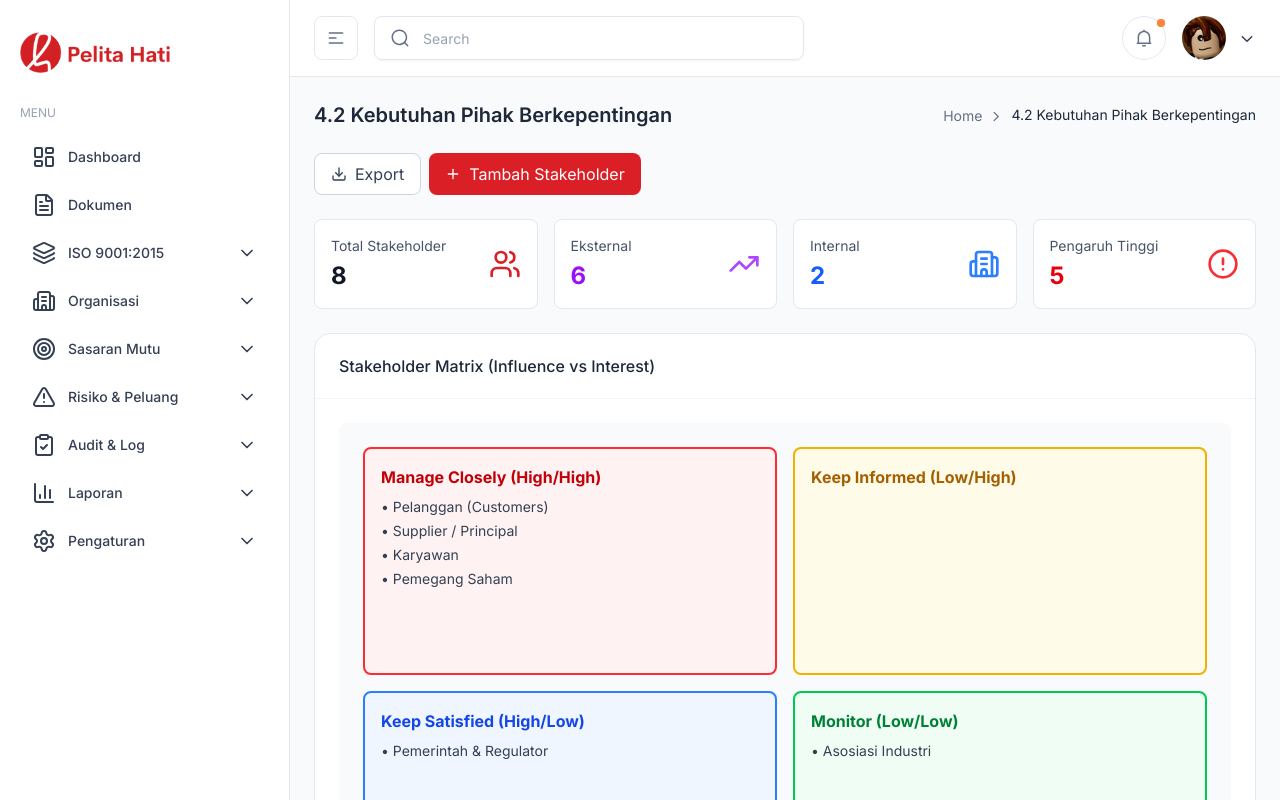
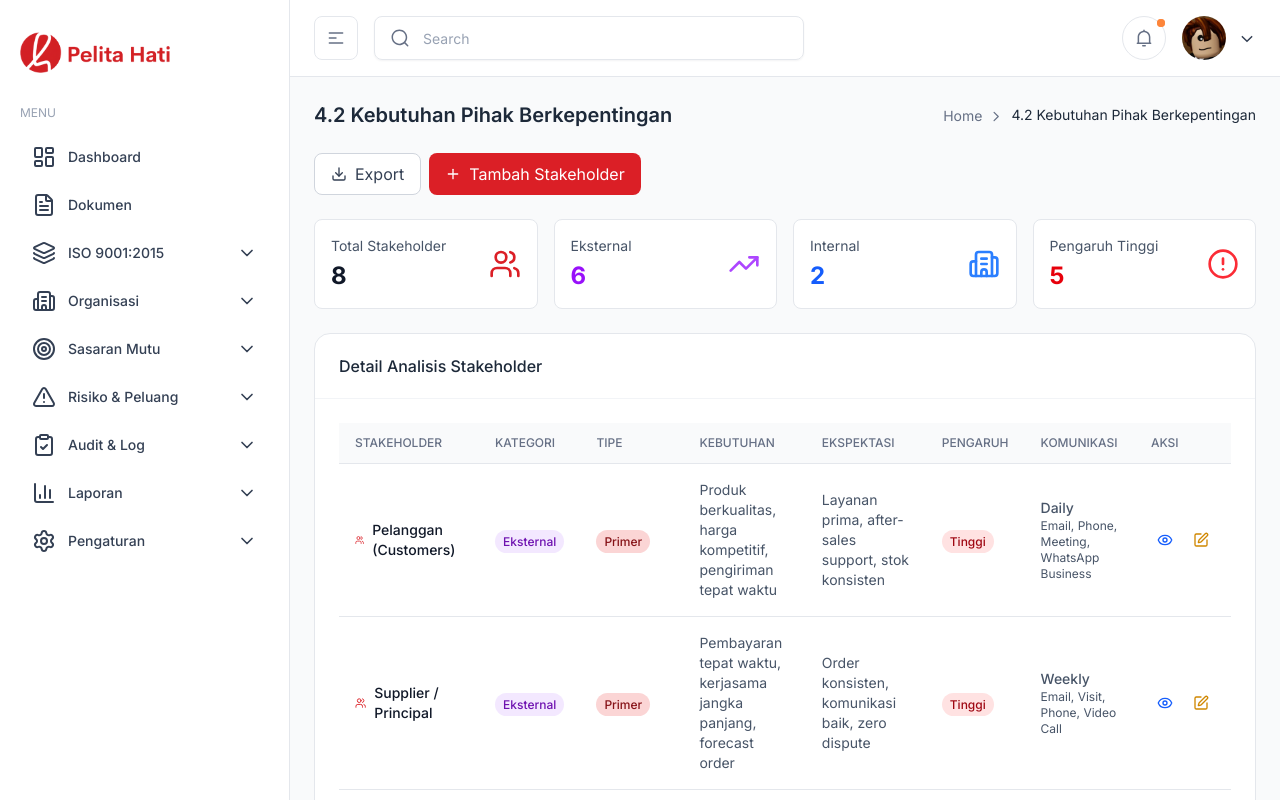
Before and after one commit to TQ-DMOS/dcms-fe, a React (Vite) app: page /iso/klausul-4/pihak-berkepentingan in a window 1280 px wide. Shown: the top 800 px of the page. Built offline with nearby package versions, Linux system fonts and the light colour scheme.

Commit message:
`Refactor AllDocuments page: add PageMeta and PageBreadcrumb components, update stats cards, search and filter bar, documents table, and pagination`

```diff
--- a/src/pages/Dokumen/AllDocuments.tsx
+++ b/src/pages/Dokumen/AllDocuments.tsx
@@ -13,6 +13,8 @@ import {
   ChevronDown,
   X,
 } from "lucide-react";
+import PageMeta from "../../components/common/PageMeta";
+import PageBreadcrumb from "../../components/common/PageBreadCrumb";
 
 interface Document {
   id: string;
@@ -154,6 +156,12 @@ export default function AllDocuments() {
   };
 
   return (
+    <>
+      <PageMeta
+        title="All Documents | DCMS Pelita Hati"
+        description="Semua Dokumen"
+      />
+      <PageBreadcrumb pageTitle="All Documents" />
       <div className="space-y-6">
         {/* Header */}
         <div>
@@ -216,7 +224,9 @@ export default function AllDocuments() {
           <div className="bg-white dark:bg-gray-800 p-4 rounded-lg border border-gray-200 dark:border-gray-700">
             <div className="flex items-center justify-between">
               <div>
-              <p className="text-sm text-gray-600 dark:text-gray-400">Draft</p>
+                <p className="text-sm text-gray-600 dark:text-gray-400">
+                  Draft
+                </p>
                 <p className="text-2xl font-bold text-gray-600 mt-1">
                   {documents.filter((d) => d.status === "Draft").length}
                 </p>
@@ -509,5 +519,6 @@ export default function AllDocuments() {
           )}
         </div>
       </div>
+    </>
   );
 }
--- a/src/pages/ISO9001/PihakBerkepentingan.tsx
+++ b/src/pages/ISO9001/PihakBerkepentingan.tsx
@@ -245,97 +245,6 @@ export default function PihakBerkepentingan() {
           </div>
         </div>
 
-        {/* Stakeholder Matrix */}
-        <ComponentCard title="Stakeholder Matrix (Influence vs Interest)">
-          <div className="bg-gray-50 dark:bg-gray-900 p-6 rounded-lg">
-            <div className="grid grid-cols-2 gap-4 h-[400px]">
-              {/* High Influence, High Interest */}
-              <div className="bg-red-50 dark:bg-red-900/20 border-2 border-red-500 rounded-lg p-4">
-                <h4 className="font-bold text-red-700 dark:text-red-400 mb-2">
-                  Manage Closely (High/High)
-                </h4>
-                <ul className="space-y-1 text-sm">
-                  {stakeholders
-                    .filter(
-                      (s) => s.influence === "Tinggi" && s.interest === "Tinggi"
-                    )
-                    .map((s) => (
-                      <li
-                        key={s.id}
-                        className="text-gray-700 dark:text-gray-300"
-                      >
-                        • {s.name}
-                      </li>
-                    ))}
-                </ul>
-              </div>
-
-              {/* Low Influence, High Interest */}
-              <div className="bg-yellow-50 dark:bg-yellow-900/20 border-2 border-yellow-500 rounded-lg p-4">
-                <h4 className="font-bold text-yellow-700 dark:text-yellow-400 mb-2">
-                  Keep Informed (Low/High)
-                </h4>
-                <ul className="space-y-1 text-sm">
-                  {stakeholders
-                    .filter(
-                      (s) => s.influence === "Rendah" && s.interest === "Tinggi"
-                    )
-                    .map((s) => (
-                      <li
-                        key={s.id}
-                        className="text-gray-700 dark:text-gray-300"
-                      >
-                        • {s.name}
-                      </li>
-                    ))}
-                </ul>
-              </div>
-
-              {/* High Influence, Low Interest */}
-              <div className="bg-blue-50 dark:bg-blue-900/20 border-2 border-blue-500 rounded-lg p-4">
-                <h4 className="font-bold text-blue-700 dark:text-blue-400 mb-2">
-                  Keep Satisfied (High/Low)
-                </h4>
-                <ul className="space-y-1 text-sm">
-                  {stakeholders
-                    .filter(
-                      (s) => s.influence === "Tinggi" && s.interest === "Sedang"
-                    )
-                    .map((s) => (
-                      <li
-                        key={s.id}
-                        className="text-gray-700 dark:text-gray-300"
-                      >
-                        • {s.name}
-                      </li>
-                    ))}
-                </ul>
-              </div>
-
-              {/* Low Influence, Low Interest */}
-              <div className="bg-green-50 dark:bg-green-900/20 border-2 border-green-500 rounded-lg p-4">
-                <h4 className="font-bold text-green-700 dark:text-green-400 mb-2">
-                  Monitor (Low/Low)
-                </h4>
-                <ul className="space-y-1 text-sm">
-                  {stakeholders
-                    .filter(
-                      (s) => s.influence === "Rendah" && s.interest === "Rendah"
-                    )
-                    .map((s) => (
-                      <li
-                        key={s.id}
-                        className="text-gray-700 dark:text-gray-300"
-                      >
-                        • {s.name}
-                      </li>
-                    ))}
-                </ul>
-              </div>
-            </div>
-          </div>
-        </ComponentCard>
-
         {/* Stakeholder Table */}
         <ComponentCard title="Detail Analisis Stakeholder">
           <div className="overflow-x-auto">
```
Lines whose indentation alone changed are shown as unchanged.
